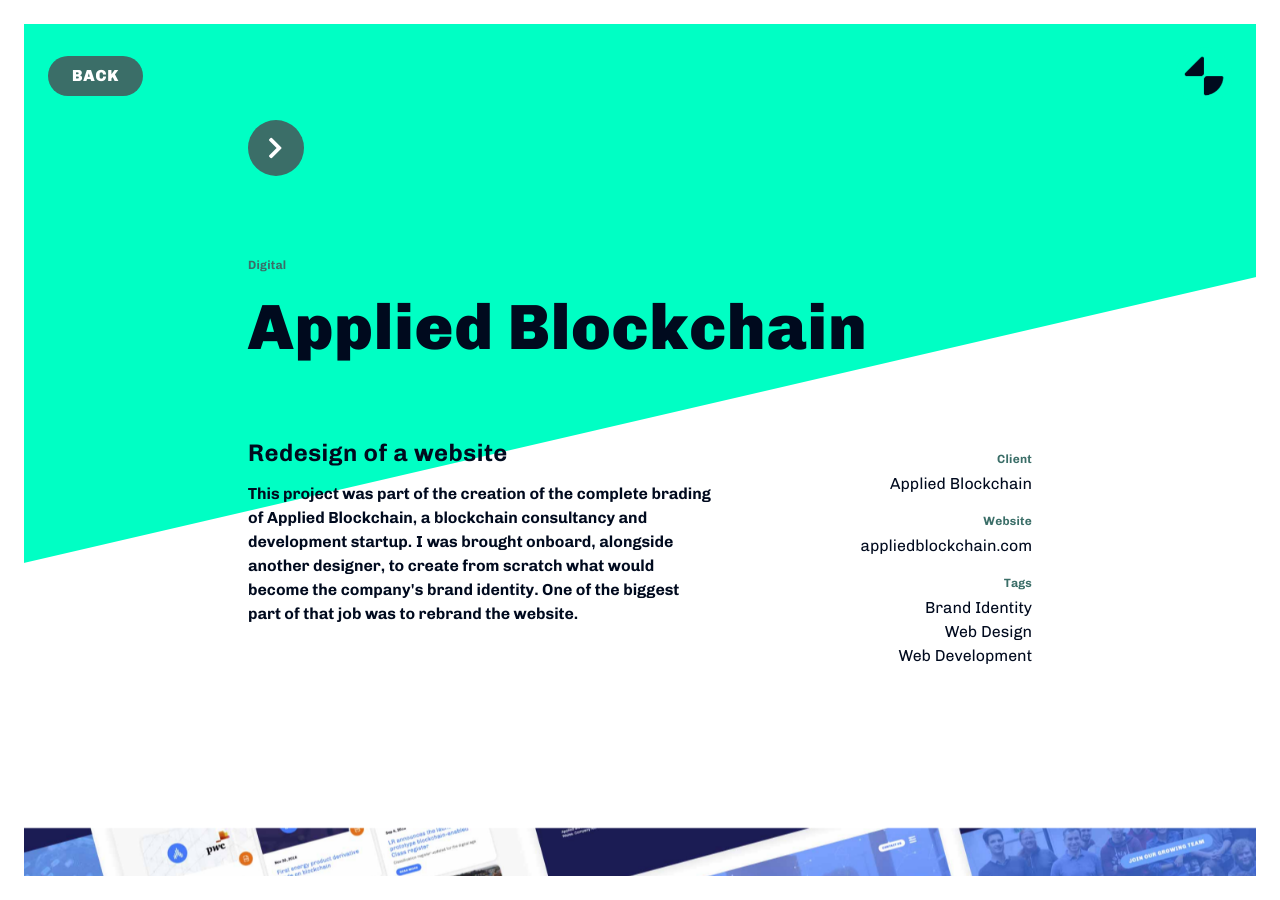
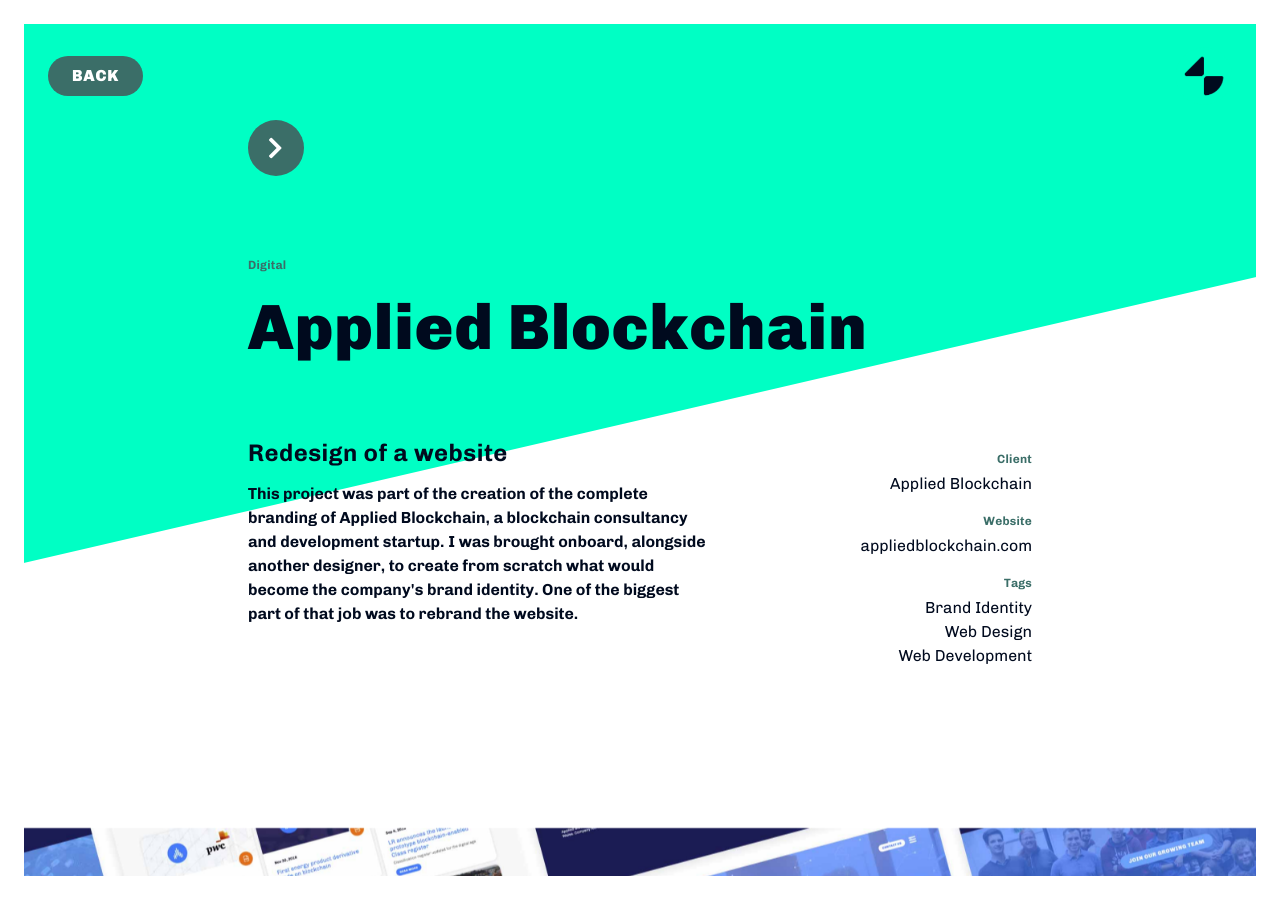
Before and after one commit to ArnaudDarre/portfolio, a Jekyll site: the page built from _projects/applied-blockchain.md, in a window 1280 px wide and 900 px high. Built offline with Jekyll 4.4.1, drawn with Linux system fonts in a browser that asks for light colours.

Commit message:
Update from Forestry.io Arnaud Darré updated _projects/applied-blockchain.md

```diff
--- a/_projects/applied-blockchain.md
+++ b/_projects/applied-blockchain.md
@@ -1,42 +1,40 @@
 ---
 layout: projects
-featured: 4
-color: '#007bff'
-
-# info
+featured: "4"
+color: "#007bff"
 title: Applied Blockchain
 subtitle: Redesign of a website
-body: This project was part of the creation of the complete brading of Applied Blockchain, a blockchain consultancy and development startup. I was brought onboard, alongside another designer, to create from scratch what would become the company's brand identity. One of the biggest part of that job was to rebrand the website.
+body: This project was part of the creation of the complete branding of Applied Blockchain,
+  a blockchain consultancy and development startup. I was brought onboard, alongside
+  another designer, to create from scratch what would become the company's brand identity.
+  One of the biggest part of that job was to rebrand the website.
 category: Digital
-
-# meta
 client: Applied Blockchain
 website_url: https://appliedblockchain.com/
 website_title: appliedblockchain.com
-tags: # no more than three
-  - Brand Identity
-  - Web Design
-  - Web Development
+tags:
+- Brand Identity
+- Web Design
+- Web Development
 
 ---
-
 {% include components/project-cover.html %}
 
 {% include components/project-body.html
-  body-1='This project was conducted in-house. The design has been created in collaboration with the second in-house designer and the developement autonomously, from scratch. We used Sketch in InVision for design and collaboration, and coded the website in HTML, SCSS and Javascript using static site generator Jekyll.'
+body-1='This project was conducted in-house. The design has been created in collaboration with the second in-house designer and the developement autonomously, from scratch. We used Sketch in InVision for design and collaboration, and coded the website in HTML, SCSS and Javascript using static site generator Jekyll.'
 %}
 
 {% include components/project-image.html
-  suffix='mockup-compare-join'
-  legend='Join page – before and after'
+suffix='mockup-compare-join'
+legend='Join page – before and after'
 %}
 
 {% include components/project-image.html
-  suffix='mockup-compare-media'
-  legend='Media page – before and after'
+suffix='mockup-compare-media'
+legend='Media page – before and after'
 %}
 
 {% include components/project-image.html
-  suffix='mockup-compare-projects'
-  legend='Projects page – before and after'
+suffix='mockup-compare-projects'
+legend='Projects page – before and after'
 %}
```
Also changed, not shown: .forestry/settings.yml.
